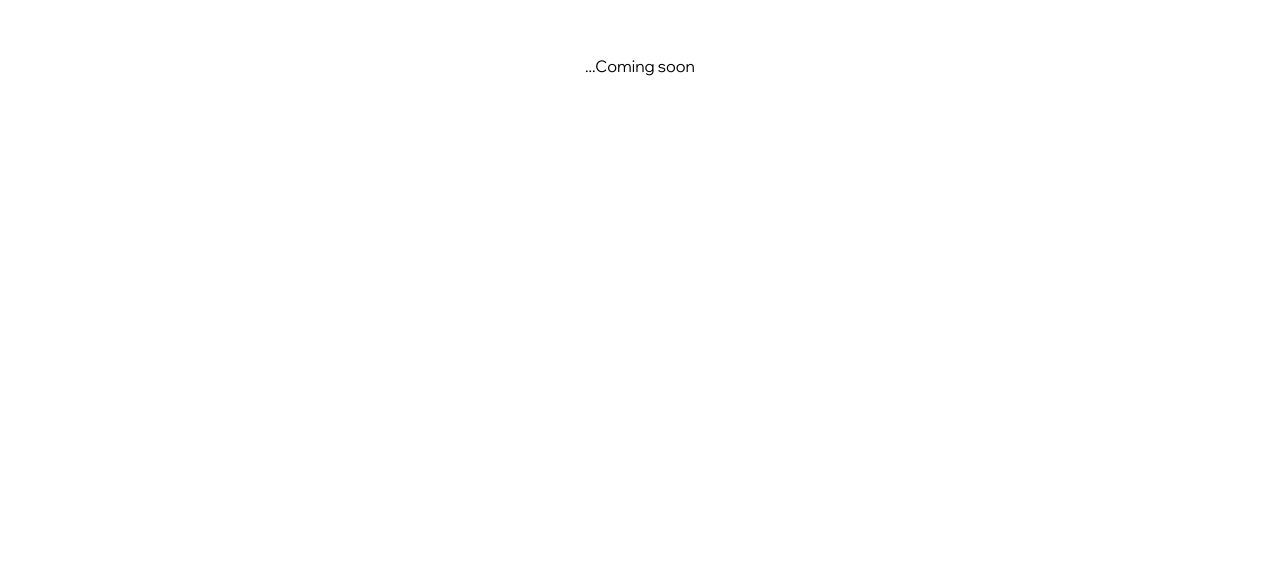
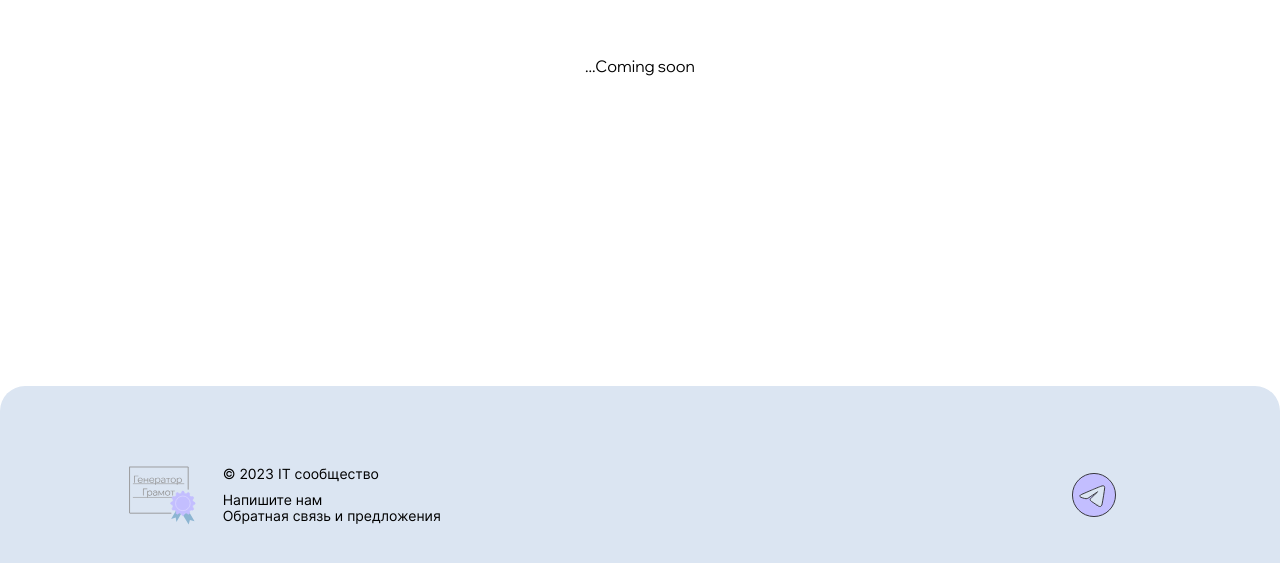
Before and after one commit to certificates-and-commendations/Frontend, a React (Create React App) app: page / in a window 1280 px wide. Shown: the part 1361-1924 px from the top of the page. Before the commit the page ends 1747 px from the top, so only its background shows below. Built offline with nearby package versions, Linux system fonts and the light colour scheme; a web font is replaced by a local one.

Commit message:
feat: написал footer

```diff
--- a/src/components/App/App.js
+++ b/src/components/App/App.js
@@ -10,6 +10,7 @@ import ProtectedRouteElement from '../ProtectedRoute/ProtectedRoute';
 import Header from '../Header/Header';
 import authApi from '../../utils/AuthApi';
 import PageNotFound from '../PageNotFound/PageNotFound';
+import Footer from '../Footer/Footer';
 
 function App() {
 	const [isloggedIn, setIsloggedIn] = useState(true);
@@ -88,7 +89,7 @@ function App() {
 					}
 				/>
 			</Routes>
-
+			{!isPageNotFoundOpen && <Footer />}
 			{isRegisterPopupOpen && (
 				<Register
 					title="Регистрация"
--- a/src/components/Footer/Footer.css
+++ b/src/components/Footer/Footer.css
@@ -1,7 +1,6 @@
 .footer {
 	padding: 80px 164px 80px 124px;
 	display: flex;
-	gap: 601px;
 	align-items: center;
 	justify-content: space-between;
 	background-color: #dbe5f2;
--- a/src/components/Footer/Footer.js
+++ b/src/components/Footer/Footer.js
@@ -0,0 +1,27 @@
+import Logo from '../Logo/Logo';
+import './Footer.css';
+import Telegram from '../../images/Telegram - Negative.svg';
+
+export default function Footer() {
+	return (
+		<footer className="footer">
+			<div className="footer__column">
+				<Logo />
+				<div className="footer__info">
+					<p className="footer__text footer__text_margin_bottom">
+						© 2023 IT сообщество
+					</p>
+					<p className="footer__text">Напишите нам</p>
+					<p className="footer__text">Обратная связь и предложения</p>
+				</div>
+			</div>
+			<a className="footer__link" href="p" target="_blank">
+				<img
+					className="footer__link-img"
+					src={Telegram}
+					alt="Логотип телеграмма"
+				/>
+			</a>
+		</footer>
+	);
+}
--- a/src/components/Main/Opportunities/Opportunities.css
+++ b/src/components/Main/Opportunities/Opportunities.css
@@ -20,10 +20,10 @@
 }
 
 .cards__item {
-    background-color: #FFFFFF;
+	background-color: #ffffff;
 	border-radius: 12px;
 	position: relative;
-    flex: 0 1 calc(100%/3 - 10px*2);
+	flex: 0 1 calc(100% / 3 - 10px * 2);
 	margin: 10px;
 	max-width: 357px;
 }
--- a/src/components/Main/Opportunities/Opportunities.jsx
+++ b/src/components/Main/Opportunities/Opportunities.jsx
@@ -27,7 +27,11 @@ export default function Opportunities() {
 					</p>
 				</div>
 				<div className="cards__item">
-          <img src={cloud} alt="Облако и стрелка для скачивания" className="cards__image" />
+					<img
+						src={cloud}
+						alt="Облако и стрелка для скачивания"
+						className="cards__image"
+					/>
 					<h3 className="cards__title">Скачивание и отправка</h3>
 					<p className="cards__description">
 						Вы можете скачать готовый файл, а также отправить на печать, в
```
Also changed, not shown: src/components/Main/Main.js (+5 -5 lines), src/images/Telegram - Negative.svg (added). Lines whose indentation alone changed are shown as unchanged.
